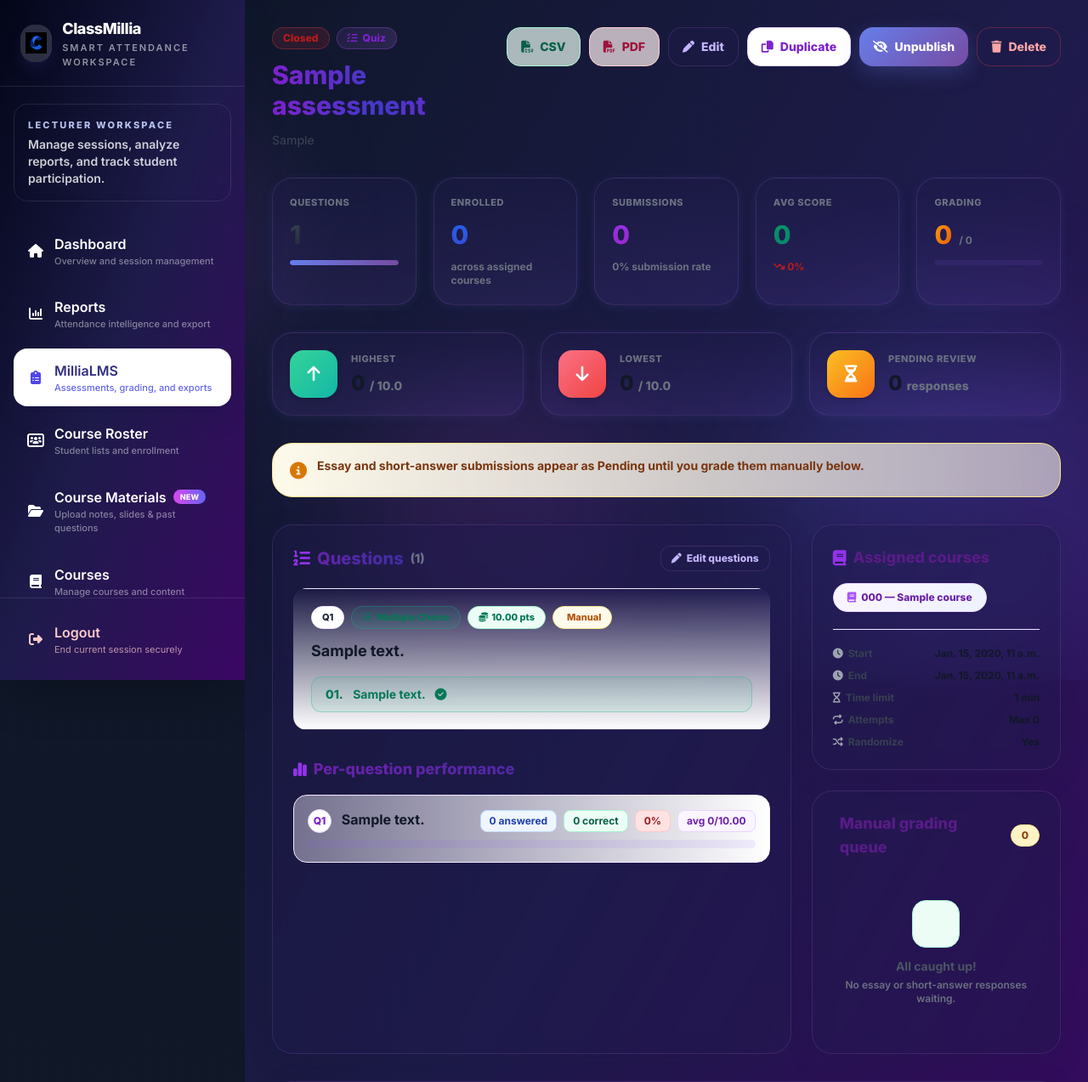
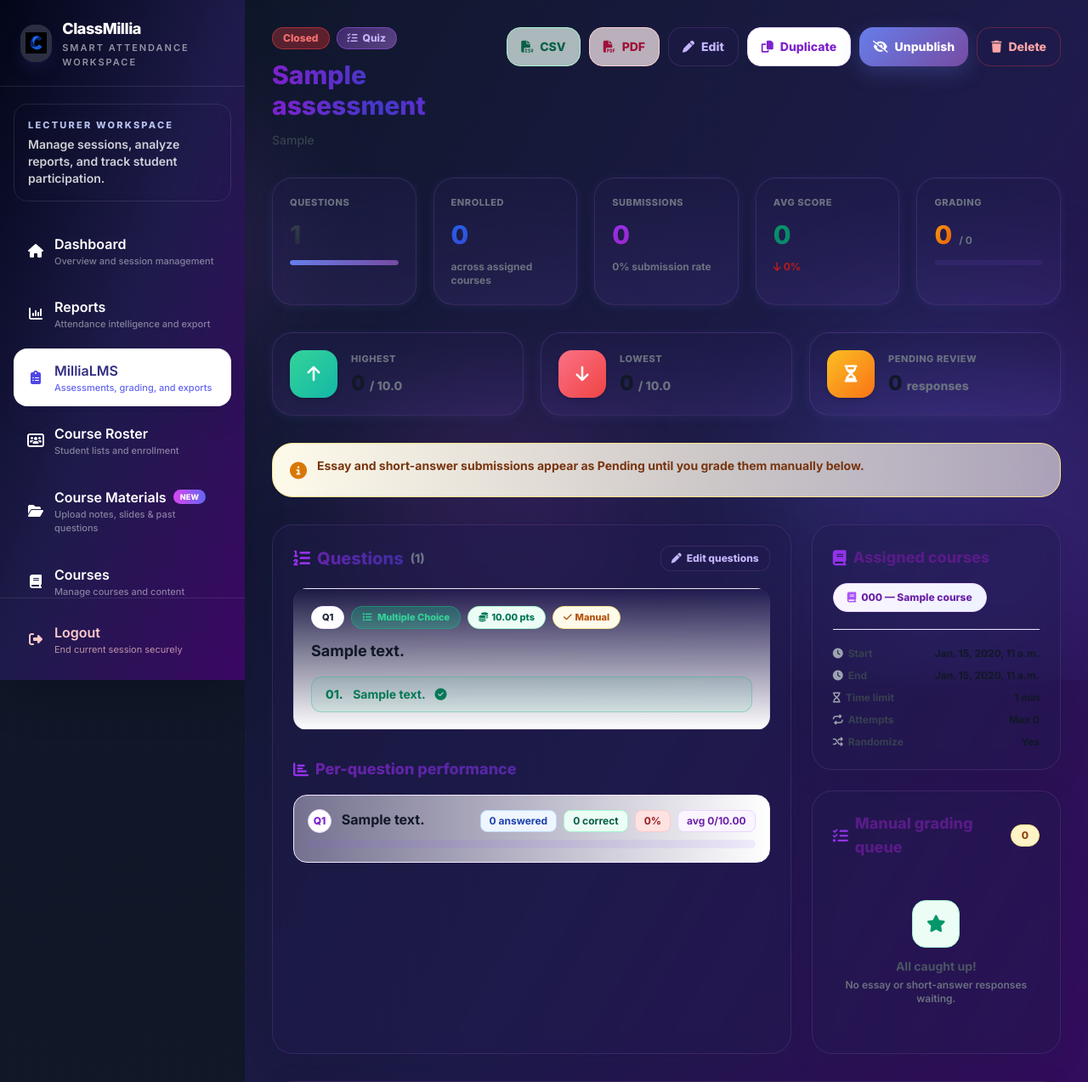
Before and after one commit to codingwhiz-BackendDev/AttendEase, a Django app: page /millialms/lecturer/assessment/1/ in a window 1280 px wide. Shown: the top 1273 px of the page at 85% size. Run offline with Django 5.2, Linux system fonts and the light colour scheme; a user stored in the database is signed in; tables that the repository leaves empty hold one stand-in row (values such as "Sample post"); data that the repository does not hold is empty; some libraries are stand-ins or nearby versions.

Commit message:
ui improvements again

```diff
--- a/templates/millialms_lecturer_assessment_detail.html
+++ b/templates/millialms_lecturer_assessment_detail.html
@@ -43,16 +43,16 @@
     .btn-outline-purple:hover { background:rgba(139,92,246,0.2); border-color:#8b5cf6; }
     .btn-danger { border:1.5px solid rgba(239,68,68,0.3); background:rgba(30, 27, 75, 0.4); color:#fca5a5; transition:all 0.2s ease; }
     .btn-danger:hover { background:rgba(239,68,68,0.2); border-color:#ef4444; }
-    .status-live { background:linear-gradient(135deg,rgba(16,185,129,0.12),rgba(5,150,105,0.15)); color:#047857; border-color:rgba(16,185,129,0.3); }
-    .status-upcoming { background:linear-gradient(135deg,rgba(139,92,246,0.12),rgba(124,58,237,0.15)); color:#6d28d9; border-color:rgba(139,92,246,0.3); }
-    .status-closed { background:linear-gradient(135deg,rgba(239,68,68,0.12),rgba(220,38,38,0.15)); color:#b91c1c; border-color:rgba(239,68,68,0.3); }
-    .status-draft { background:linear-gradient(135deg,rgba(107,114,128,0.12),rgba(75,85,99,0.15)); color:#374151; border-color:rgba(107,114,128,0.3); }
-    .type-badge { background:linear-gradient(135deg,rgba(168,85,247,0.1),rgba(192,132,252,0.15)); color:#7e22ce; border-color:rgba(168,85,247,0.3); }
-    .q-type-chip-mcq { background:rgba(16,185,129,0.1); color:#047857; border-color:rgba(16,185,129,0.3); }
-    .q-type-chip-tf { background:rgba(99,102,241,0.1); color:#4338ca; border-color:rgba(99,102,241,0.3); }
-    .q-type-chip-fb { background:rgba(59,130,246,0.1); color:#1d4ed8; border-color:rgba(59,130,246,0.3); }
-    .q-type-chip-sa { background:rgba(245,158,11,0.1); color:#92400e; border-color:rgba(245,158,11,0.3); }
-    .q-type-chip-essay { background:rgba(168,85,247,0.12); color:#7e22ce; border-color:rgba(168,85,247,0.35); }
+    .status-live { background:linear-gradient(135deg,rgba(16,185,129,0.3),rgba(5,150,105,0.4)); color:#34d399; border-color:rgba(16,185,129,0.5); }
+    .status-upcoming { background:linear-gradient(135deg,rgba(139,92,246,0.3),rgba(124,58,237,0.4)); color:#a78bfa; border-color:rgba(139,92,246,0.5); }
+    .status-closed { background:linear-gradient(135deg,rgba(239,68,68,0.3),rgba(220,38,38,0.4)); color:#f87171; border-color:rgba(239,68,68,0.5); }
+    .status-draft { background:linear-gradient(135deg,rgba(107,114,128,0.3),rgba(75,85,99,0.4)); color:#9ca3af; border-color:rgba(107,114,128,0.5); }
+    .type-badge { background:linear-gradient(135deg,rgba(168,85,247,0.3),rgba(192,132,252,0.4)); color:#c4b5fd; border-color:rgba(168,85,247,0.5); }
+    .q-type-chip-mcq { background:rgba(16,185,129,0.3); color:#34d399; border-color:rgba(16,185,129,0.5); }
+    .q-type-chip-tf { background:rgba(99,102,241,0.3); color:#818cf8; border-color:rgba(99,102,241,0.5); }
+    .q-type-chip-fb { background:rgba(59,130,246,0.3); color:#60a5fa; border-color:rgba(59,130,246,0.5); }
+    .q-type-chip-sa { background:rgba(245,158,11,0.3); color:#fbbf24; border-color:rgba(245,158,11,0.5); }
+    .q-type-chip-essay { background:rgba(168,85,247,0.3); color:#c4b5fd; border-color:rgba(168,85,247,0.5); }
     .question-item { background:linear-gradient(180deg,rgba(139,92,246,0.02) 0%,#ffffff 100%); border:1px solid rgba(118,75,162,0.12); transition:all 0.2s ease; }
     .question-item:hover { border-color:rgba(139,92,246,0.35); box-shadow:0 6px 20px rgba(102,126,234,0.1); }
     .correct-opt { background:rgba(16,185,129,0.08); border-color:rgba(16,185,129,0.35) !important; color:#047857; }
@@ -171,9 +171,9 @@
             <p class="text-[11px] font-black uppercase tracking-wider text-gray-500">Avg Score</p>
             <p class="mt-3 text-2xl md:text-3xl font-black bg-gradient-to-br from-emerald-600 to-teal-700 bg-clip-text text-transparent">{{ stats.avg_score }}</p>
             <p class="mt-3 text-xs font-bold text-gray-500">
-                {% if stats.avg_pct >= 70 %}<span class="score-good"><i class="fas fa-arrow-trend-up"></i> {{ stats.avg_pct }}% strong</span>
+                {% if stats.avg_pct >= 70 %}<span class="score-good"><i class="fas fa-arrow-up"></i> {{ stats.avg_pct }}% strong</span>
                 {% elif stats.avg_pct >= 50 %}<span class="score-mid"><i class="fas fa-minus"></i> {{ stats.avg_pct }}%</span>
-                {% else %}<span class="score-bad"><i class="fas fa-arrow-trend-down"></i> {{ stats.avg_pct }}%</span>{% endif %}
+                {% else %}<span class="score-bad"><i class="fas fa-arrow-down"></i> {{ stats.avg_pct }}%</span>{% endif %}
             </p>
         </div>
         <div class="stat-card rounded-3xl p-5">
@@ -243,7 +243,7 @@
                             {% elif qt == 'fill_blank' %}q-type-chip-fb
                             {% elif qt == 'short_answer' %}q-type-chip-sa
                             {% elif qt == 'essay' %}q-type-chip-essay{% endif %}">
-                            <i class="fas {% if qt == 'mcq' %}fa-list{% elif qt == 'true_false' %}fa-check-double{% elif qt == 'fill_blank' %}fa-pen-line{% elif qt == 'short_answer' %}fa-memo-circle-info{% elif qt == 'essay' %}fa-feather-pointed{% endif %} mr-1"></i>
+                            <i class="fas {% if qt == 'mcq' %}fa-list{% elif qt == 'true_false' %}fa-check{% elif qt == 'fill_blank' %}fa-pen{% elif qt == 'short_answer' %}fa-file-lines{% elif qt == 'essay' %}fa-file-alt{% endif %} mr-1"></i>
                             {{ q.get_question_type_display }}
                         </span>
                         {% endwith %}
@@ -252,7 +252,7 @@
                         </span>
                         {% if q.manual_grading_required %}
                         <span class="rounded-full bg-amber-50 px-3 py-1 text-[11px] font-black text-amber-700 border border-amber-200">
-                            <i class="fas fa-memo-circle-check mr-1"></i>Manual
+                            <i class="fas fa-check mr-1"></i>Manual
                         </span>
                         {% endif %}
                     </div>
@@ -270,7 +270,7 @@
                     </div>
                     {% elif q.accepted_answers %}
                     <div class="mt-4 rounded-xl bg-white p-4 text-sm border border-blue-200 text-blue-900">
-                        <p class="font-black mb-2 text-[11px] uppercase tracking-wider text-blue-700"><i class="fas fa-spell-check mr-1.5"></i>Accepted answers</p>
+                        <p class="font-black mb-2 text-[11px] uppercase tracking-wider text-blue-700"><i class="fas fa-check mr-1.5"></i>Accepted answers</p>
                         <div class="whitespace-pre-line font-semibold">{{ q.accepted_answers }}</div>
                     </div>
                     {% endif %}
@@ -283,7 +283,7 @@
             {% if per_question %}
             <div class="mt-8">
                 <h3 class="text-lg font-black bg-gradient-to-r from-purple-800 to-indigo-800 bg-clip-text text-transparent mb-4 flex items-center gap-2">
-                    <i class="fas fa-chart-simple text-purple-600"></i>Per-question performance
+                    <i class="fas fa-chart-bar text-purple-600"></i>Per-question performance
                 </h3>
                 <div class="space-y-3">
                     {% for pq in per_question %}
@@ -333,7 +333,7 @@
 
             <div class="purple-card rounded-3xl p-6 shadow-sm">
                 <h3 class="text-lg font-black text-purple-900 mb-4 flex items-center gap-2">
-                    <i class="fas fa-memo-circle-check text-amber-500"></i>Manual grading queue
+                    <i class="fas fa-tasks text-purple-600"></i>Manual grading queue
                     <span class="ml-auto rounded-full bg-amber-100 text-amber-800 px-3 py-1 text-xs font-black border border-amber-200">{{ pending_manual_count }}</span>
                 </h3>
                 {% if pending_manual %}
@@ -343,7 +343,7 @@
                     <div class="grad-queue-item rounded-2xl p-4">
                         <div class="flex items-center justify-between mb-2">
                             <p class="text-xs font-black uppercase tracking-wider text-amber-700">
-                                <i class="fas fa-user-graduate mr-1"></i>{{ item.attempt.student.get_full_name|default:item.attempt.student.username }}
+                                <i class="fas fa-user mr-1"></i>{{ item.attempt.student.get_full_name|default:item.attempt.student.username }}
                             </p>
                             <span class="rounded-full bg-white/80 border border-amber-200 px-2.5 py-1 text-[10px] font-black uppercase tracking-wider text-amber-800">
                                 {{ item.question.get_question_type_display }}
@@ -375,7 +375,7 @@
                 {% else %}
                 <div class="text-center py-8">
                     <div class="mx-auto mb-3 flex h-14 w-14 items-center justify-center rounded-2xl bg-emerald-50 text-emerald-600 border border-emerald-200">
-                        <i class="fas fa-sparkles text-xl"></i>
+                        <i class="fas fa-star text-xl"></i>
                     </div>
                     <p class="text-sm text-gray-600 font-bold">All caught up!</p>
                     <p class="text-xs text-gray-500 mt-1 font-semibold">No essay or short-answer responses waiting.</p>
@@ -461,7 +461,7 @@
                                 {% if a.status == 'graded' %}border-emerald-200 bg-emerald-50 text-emerald-800
                                 {% elif a.status == 'submitted' %}border-amber-200 bg-amber-50 text-amber-800
                                 {% else %}border-indigo-200 bg-indigo-50 text-indigo-800{% endif %}">
-                                {% if a.status == 'graded' %}<i class="fas fa-check-double mr-1"></i>{% elif a.status == 'submitted' %}<i class="fas fa-hourglass-half mr-1 animate-pulse"></i>{% endif %}
+                                {% if a.status == 'graded' %}<i class="fas fa-check mr-1"></i>{% elif a.status == 'submitted' %}<i class="fas fa-clock mr-1 animate-pulse"></i>{% endif %}
                                 {{ a.get_status_display }}
                             </span>
                         </td>
```
